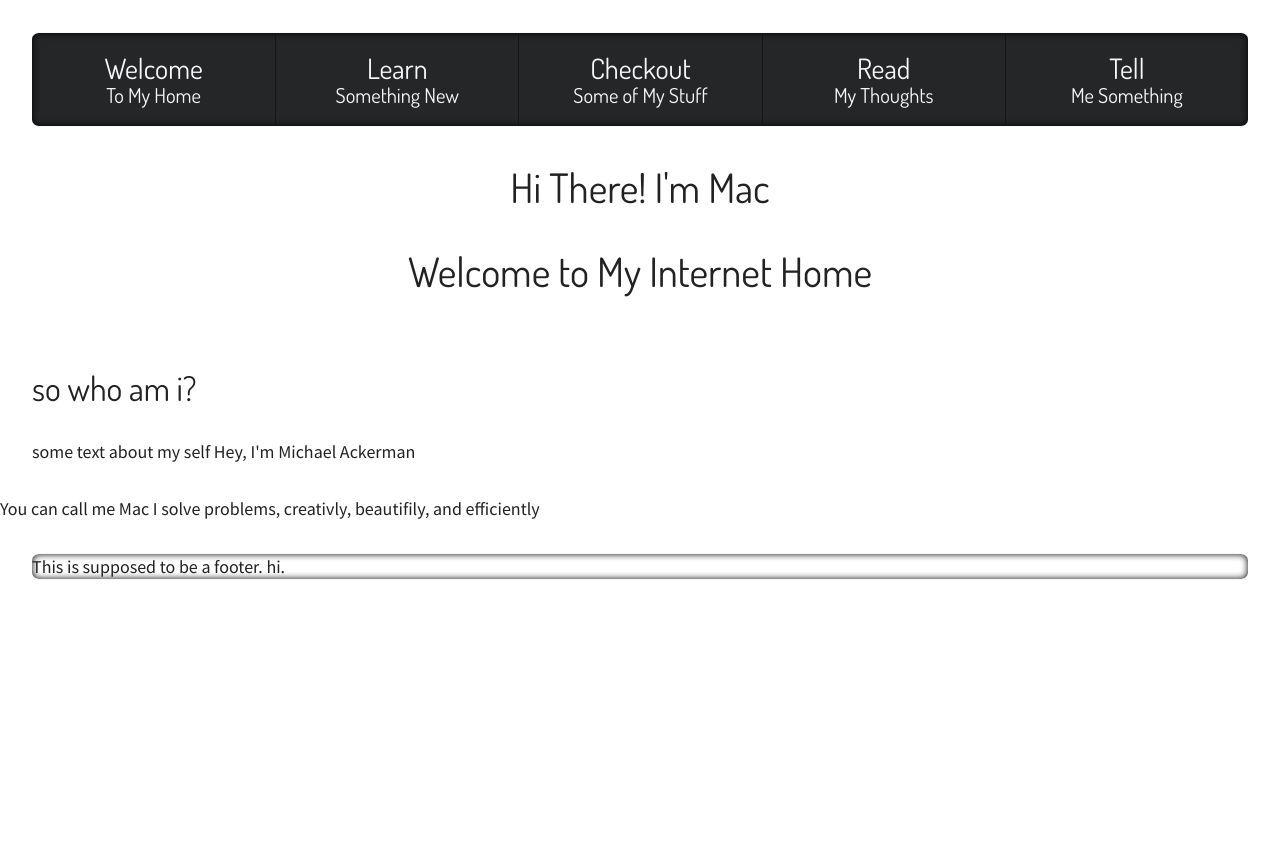
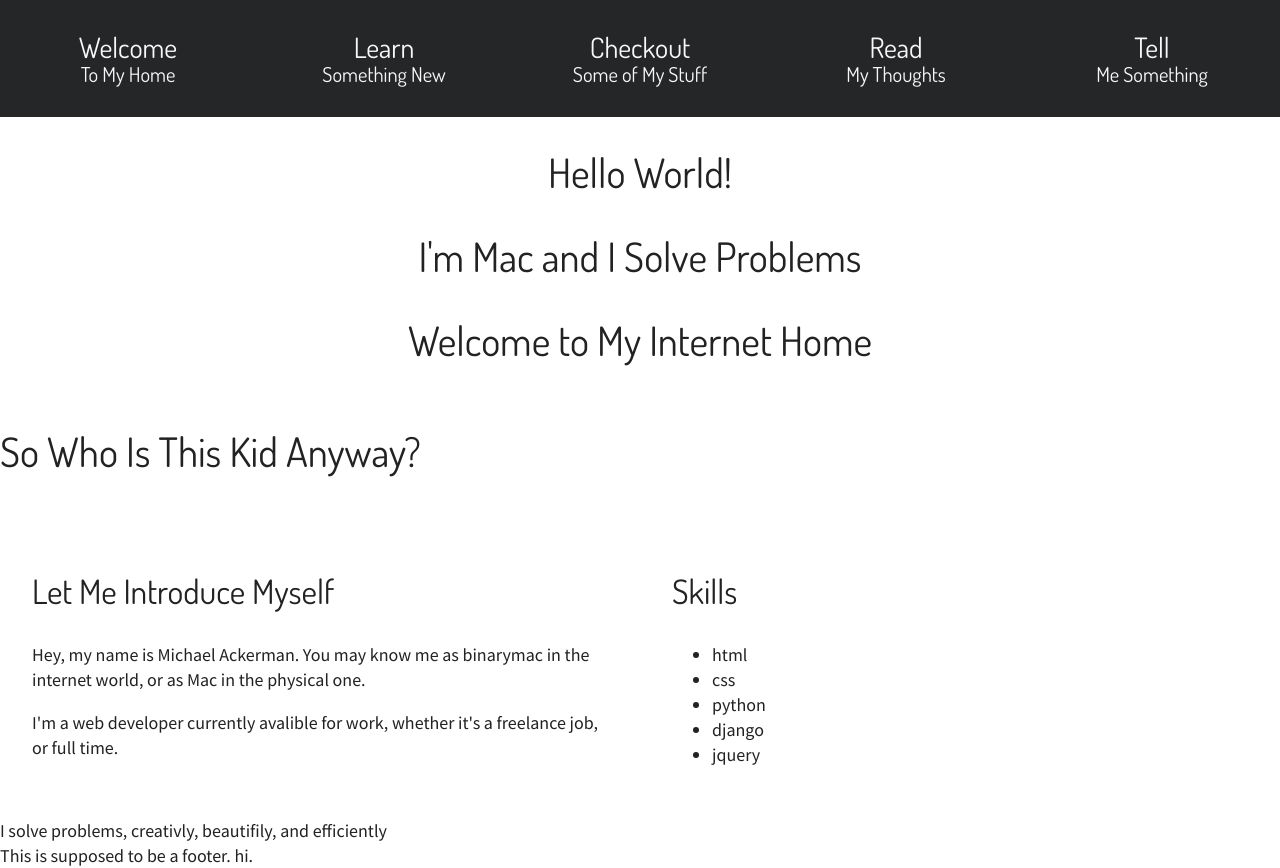
Before and after one commit to macrman/binarymac, a Django app: page / in a window 1280 px wide. Before the commit the page ends 579 px from the top, so only its background shows below. Run offline with Django 3.2, Linux system fonts and the light colour scheme; some libraries are stand-ins or nearby versions.

Commit message:
lots of appearance changes, including new grids, some bio text, removal of "cards"

```diff
--- a/binarymac/static/css/main.css
+++ b/binarymac/static/css/main.css
@@ -115,36 +115,21 @@ textarea {
    ======   =========   ======   =======
 */
 
-h1, .trenta {
-    font-size:40.5px;
-}
+h1, .trenta {font-size:40.5px;}
 
-h2, .venti {
-    font-size:33.625px;
-}
+h2, .venti {font-size:33.625px;}
 
-h3, .grande {
-    font-size:28px;
-}
+h3, .grande {font-size:28px;}
 
-h4, .tall {
-    font-size:23.625px;
-}
+h4, .tall {font-size:23.625px;}
 
-h5, .short {
-    font-size:20.5px;
-}
+h5, .short {font-size:20.5px;}
 
-h6, .shorter {
-    font-size:18.625px;
-}
+h6, .shorter {font-size:18.625px;}
 
-.base {
-    font-size:18px;
-}
-small, .small {
-    font-size:16px;
-}
+.base {font-size:18px;}
+
+small, .small {font-size:16px;}
 
 h1, h2, h3, h4, h5, h6 {
     font-family:"Dosis", sans-serif;
@@ -155,69 +140,47 @@ h1, h2, h3, h4, h5, h6 {
   CSS Grid
   --------
 */
-
-.col {
-    padding:0 0.5%;
+.container {
+    width:100%;
+    padding: 2.5% 0;
 }
 
-.row .col:first-child {
-}
-
-.span_1 {
-    width:12.5%;
-}
-
-.span_2 {
-    width:25%;
-}
-
-.span_3 {
-    width:37.5%;
-}
-
-.span_4 {
-    width:50%;
-}
-
-.span_5 {
-    width:62.5%;
-}
-
-.span_6 {
-    width:75%;
-}
-
-.span_7 {
-    width:87.5%;
-}
-
-.span_8 {
+.row {
     width:100%;
 }
 
-/*
-   OO Classes
-   ----------
-*/
-
-.bevelled {
-    -webkit-box-shadow:0 0 7px #010101 inset;
-    box-shadow:0 0 7px #010101 inset;
-    border-top: 1px solid #f8f8f8;
-    border-bottom: 1px solid #f8f8f8;
+.col {
+    float:left;
+    padding: 2.5%;
 }
 
-.floating {
-    -webkit-box-shadow:0 0 7px #676767;
-    -box-shadow:0 0 7px #676767;
-    border: 1px solid #e5e5e5;
+
+.span_1_of_2 { width:50%; }
+.span_2_of_2 { width:100%; }
+
+.span_1_of_3 { width:33.33333%; }
+.span_2_of_3 { width:66.66666%; }
+.span_3_of_3 { width:100%; }
+
+.span_1_of_5 { width:20%; }
+.span_2_of_5 { width:40%; }
+.span_3_of_5 { width:60%; }
+.span_4_of_5 { width:80%; }
+.span_5_of_5 { width:100%; }
+
+.span_1_of_8 { width:12.5%; }
+.span_2_of_8 { width:25%; }
+.span_3_of_8 { width:37.5%; }
+.span_4_of_8 { width:50%; }
+.span_5_of_8 { width:62.5%; }
+.span_6_of_8 { width:75%; }
+.span_7_of_8 { width:87.5%; }
+.span_8_of_8 { width:100%; }
+
+/**************************************/
+#masthead {
+    background: http://www.google.com/webfonts/placeholder.png;
 }
-
-.card {
-    border-radius: 7px;
-    margin: 2.5%;
-}
-
 /*
    Nav Bar
    -------
@@ -234,20 +197,11 @@ h1, h2, h3, h4, h5, h6 {
 
 #main-nav a {
     width: 20%;
-    float: left;
     text-decoration: none;
     color:#f8f8f8;
     font-family: 'Dosis',sans-serif;
     line-height: 1.1;
-    border-left: 1px solid #161514;
-    padding: 20px 0;
-}
-
-#main-nav a:first-child {
-    border-left: none;
-}
-
-.menu-big {
+    text-align:center;
 }
 
 .menu-big, .menu-small {
@@ -274,24 +228,7 @@ h1, h2, h3, h4, h5, h6 {
     background-color: transparent;
     border: 0;
     overflow: hidden;
-    /*der   CSS Class   Pixels   ems
-     99    ======   =========   ======   =======
-     100    h1       trenta      40.5
-     101    ------   ---------   ------   -------
-     102    h2       venti       33.625
-     103    ------   ---------   ------   -------
-     104    h3       grande      28
-     105    ------   ---------   ------   -------
-     106    h4       tall        23.625
-     107    ------   ---------   ------   -------
-     108    h5       short       20.5
-     109    ------   ---------   ------   -------
-     110    h6       shorter     18.625
-     111    ------   ---------   ------   -------
-     112    n/a      base        18
-     113    ------   ---------   ------   -------
-     114    n/a      small       16
-     IE 6/7 fallback */
+/*     IE 6/7 fallback */
     *text-indent: -9999px;
 }
 
--- a/binarymac/templates/base.html
+++ b/binarymac/templates/base.html
@@ -20,41 +20,40 @@
             <p class="chromeframe">You are using an outdated browser. <a href="http://browsehappy.com/">Upgrade your browser today</a> or <a href="http://www.google.com/chromeframe/?redirect=true">install Google Chrome Frame</a> to better experience this site.</p>
         <![endif]-->
 
-        <header id="main-header">
-            <nav id="main-nav" class="clearfix card bevelled">
-                <a class="" href="{% url home_view %}">
+        <nav id="main-nav" class="clearfix">
+            <a class="col" href="{% url home_view %}">
                 <span class="menu-big grande">Welcome</span>
                 <span class="menu-small short">To My Home</span>
             </a>
-                <a class="" href="{% url home_view %}">
+            <a class="col" href="{% url home_view %}">
                 <span class="menu-big grande">Learn</span>
                 <span class="menu-small short">Something New</span>
             </a>
-                <a id="look" class="" href="{% url home_view %}">
+            <a id="look" class="col" href="{% url home_view %}">
                 <span class="menu-big grande">Checkout</span>
                 <span class="menu-small short">Some of My Stuff</span>
             </a>
-                <a id="read" class="" href="{% url post_list %}">
+            <a id="read" class="col" href="{% url post_list %}">
                 <span class="menu-big grande">Read</span>
                 <span class="menu-small short">My Thoughts</span>
             </a>
-                <a id="talk" class="" href="{% url home_view %}">
+            <a id="talk" class="col" href="{% url home_view %}">
                 <span class="menu-big grande">Tell</span>
                 <span class="menu-small short">Me Something</span>
             </a>
         </nav>
-            <section id="masthead">
-                <div class="card">
+        <header id="main-header">
+            <section id="masthead" class="row">
+                <div class="">
                     {% block masthead %}
                     {% endblock %}
                 </div>
             </section>
         </header>
         {% block main %}
-
         {% endblock %}
 
-        <footer class="card bevelled">
+        <footer class="">
             <span>This is supposed to be a footer. hi.</span>
         </footer>
 
--- a/binarymac/templates/home.html
+++ b/binarymac/templates/home.html
@@ -1,20 +1,38 @@
 {% extends "base.html" %}
 
 {% block masthead %}
-    <h1>Hi There! I'm Mac</h1>
+    <h1>Hello World!</h1>
+    <h1>I'm Mac and I Solve Problems</h1>
     <h1>Welcome to My Internet Home</h1>
 {% endblock %}
 
 {% block main %}
-<section id="intro" class="clearfix">
-    <div class="card">
-        <header class="card-header">
-            <h2>so who am i?</h2>
+<section id="about" class="clearfix">
+    <header>
+        <h1>So Who Is This Kid Anyway?</h1>
+    </header>
+    <section id="whoami" class="span_1_of_2 col">
+        <header class="section-header">
+            <h2>Let Me Introduce Myself</h2>
         </header>
-        <span>some text about my self</span>
-        <span>Hey, I'm Michael Ackerman</span>
-    </div>
+        <div>
+            <p>Hey, my name is Michael Ackerman. You may know me as binarymac in the internet world, or as Mac in the physical one.</p>
+            <p>I'm a web developer currently avalible for work, whether it's a freelance job, or full time.</p>
+        </div>
+    </section>
+    <section id="skills" class="span_1_of_2 col">
+        <header>
+            <h2>Skills</h2>
+        </header>
+        <div>
+            <ul>
+                <li>html</li>
+                <li>css</li>
+                <li>python</li>
+                <li>django</li>
+                <li>jquery</li>
+            </ul>
+        </div>
 </section>
-<span>You can call me Mac</span>
 <span>I solve problems, creativly, beautifily, and efficiently</span>
 {% endblock %}
```
Lines whose indentation alone changed are shown as unchanged.
